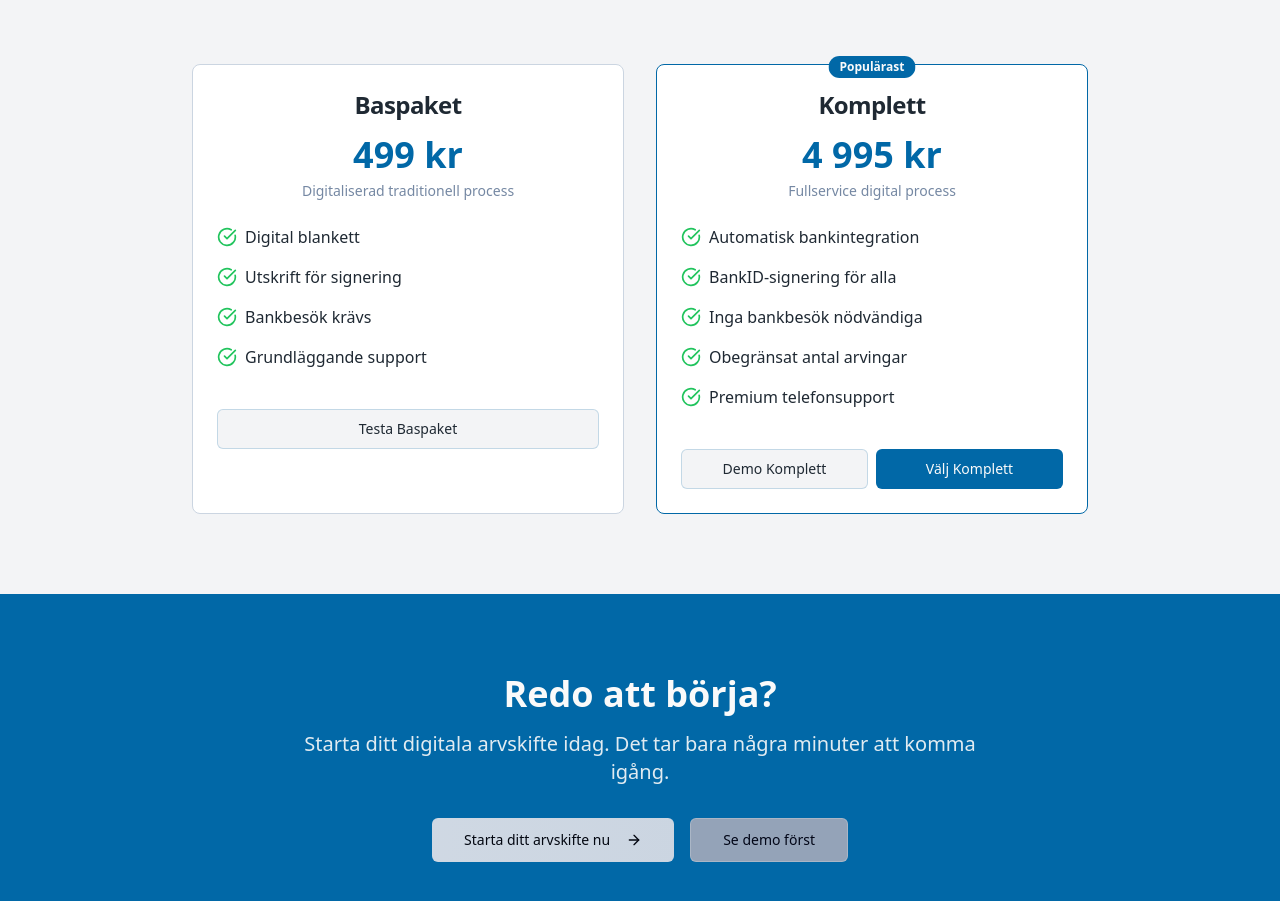
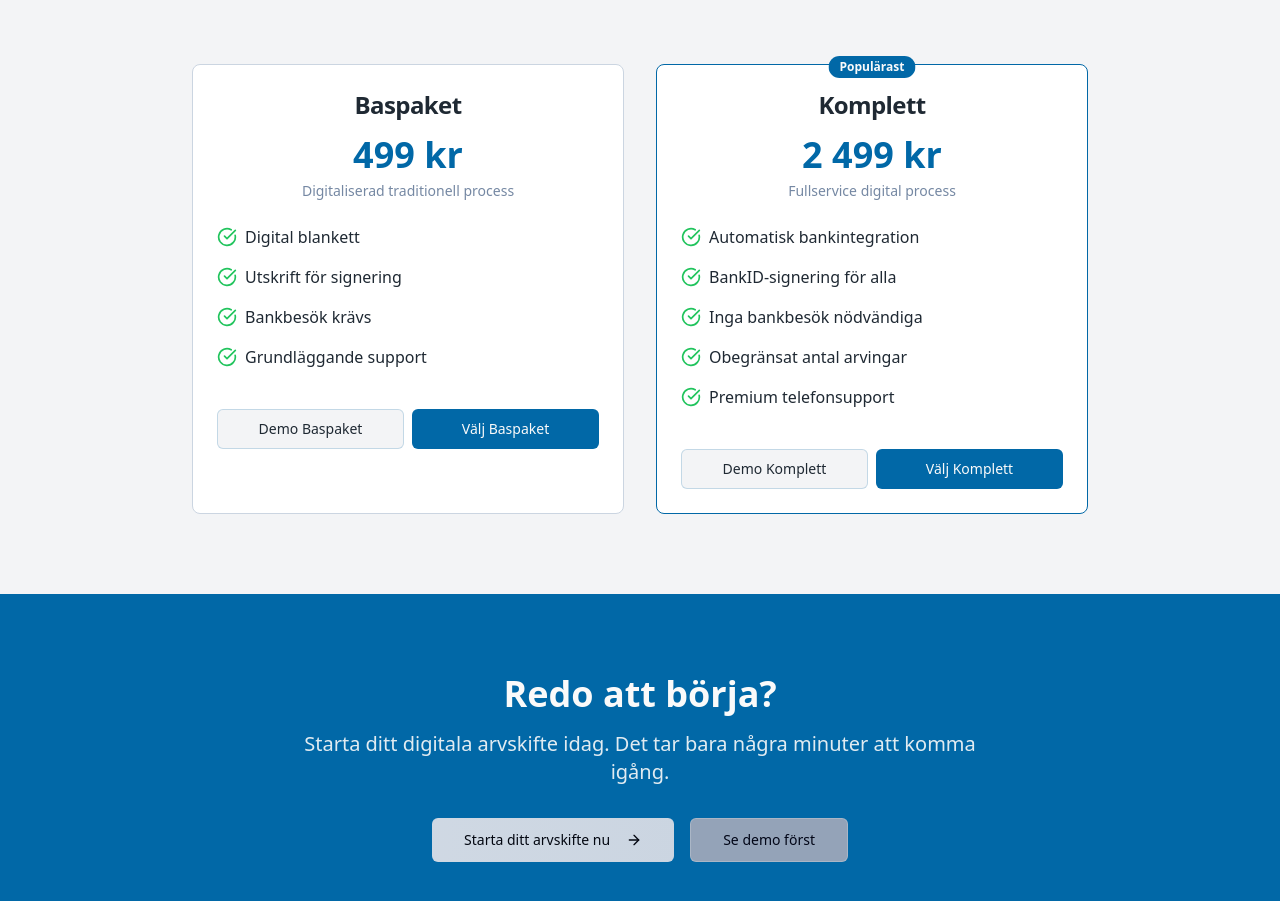
Before and after one commit to alj030327/arvs-fl-04, a React (Vite) app: page / in a window 1280 px wide. Shown: the part 2300-3201 px from the top of the page. Built offline with nearby package versions, Linux system fonts and the light colour scheme.

Commit message:
Fix button display on landing page

```diff
--- a/src/pages/Landing.tsx
+++ b/src/pages/Landing.tsx
@@ -228,9 +228,14 @@ export default function Landing() {
                   <span>Grundläggande support</span>
                 </div>
                 <div className="flex gap-2">
-                  <Link to="/demo-instructions" className="flex-1">
+                  <Link to="/demo-baspaket" className="flex-1">
                     <Button className="w-full mt-6" variant="outline">
-                      Testa Baspaket
+                      Demo Baspaket
+                    </Button>
+                  </Link>
+                  <Link to="/payment" className="flex-1">
+                    <Button className="w-full mt-6">
+                      Välj Baspaket
                     </Button>
                   </Link>
                 </div>
@@ -243,7 +248,7 @@ export default function Landing() {
               </div>
               <CardHeader className="text-center">
                 <CardTitle className="text-2xl mb-2">Komplett</CardTitle>
-                <div className="text-4xl font-bold text-primary mb-2">4 995 kr</div>
+                <div className="text-4xl font-bold text-primary mb-2">2 499 kr</div>
                 <CardDescription>Fullservice digital process</CardDescription>
               </CardHeader>
               <CardContent className="space-y-4">
```
